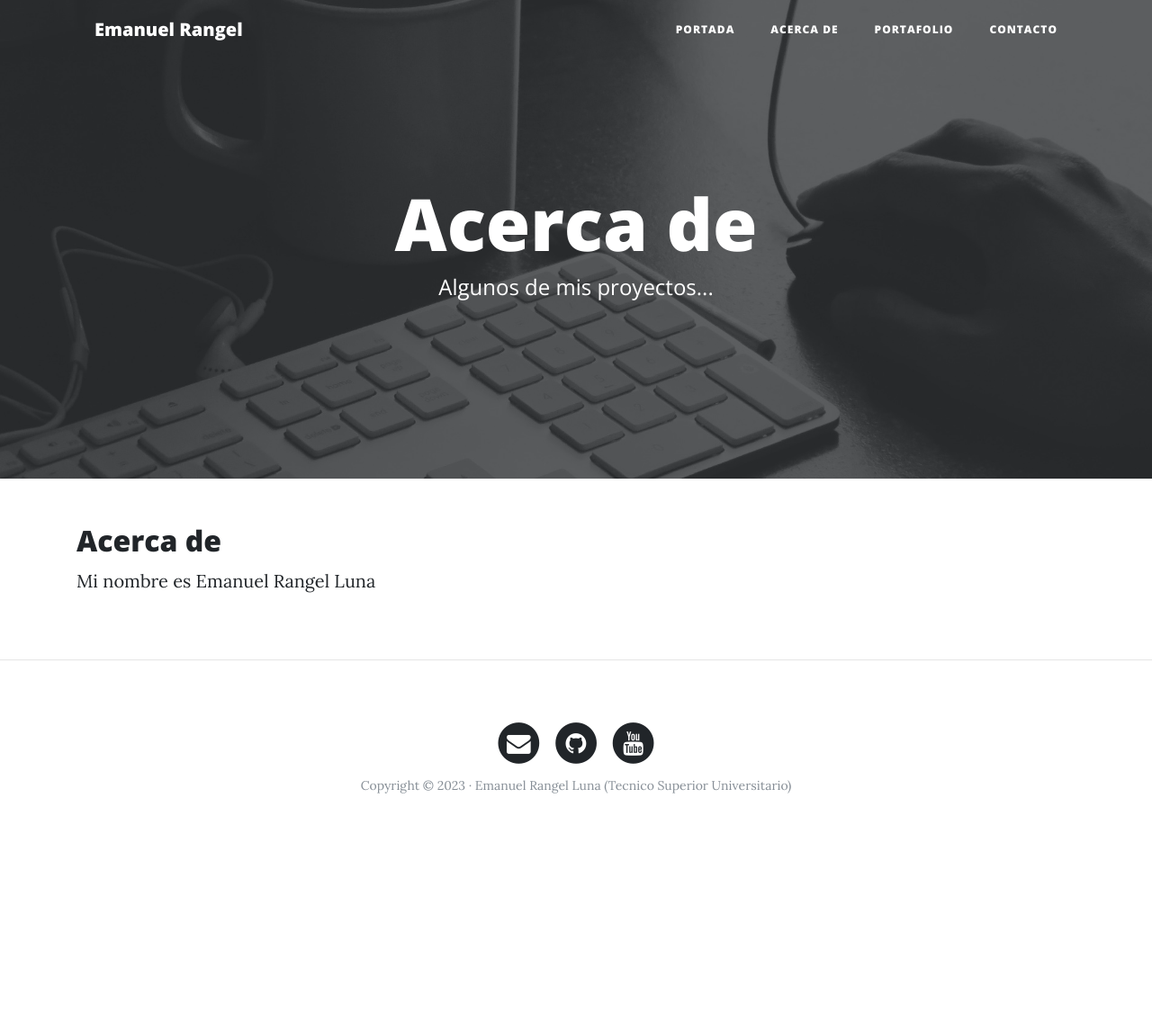
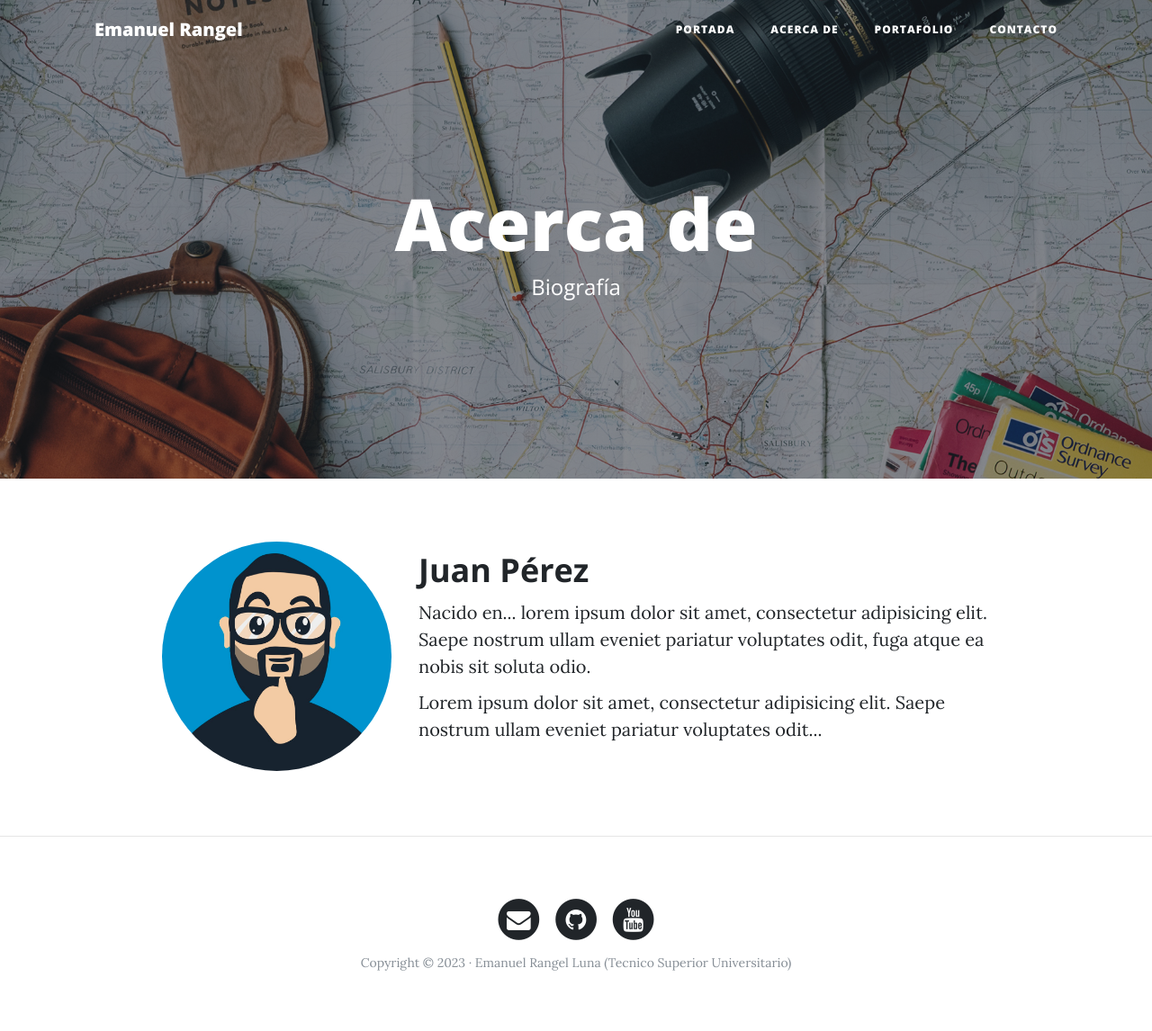
Before and after one commit to ERL151201/webpersonal_portfoliodjango, a Django app: page /about-me/ in a window 1280 px wide. Shown: the whole page at 90% size. Before the commit the page ends 882 px from the top, so only its background shows below. Run offline with Django 3.2, Linux system fonts and the light colour scheme; some libraries are stand-ins or nearby versions.

Commit message:
añadiendo urls

```diff
--- a/core/templates/core/about-me.html
+++ b/core/templates/core/about-me.html
@@ -1,6 +1,14 @@
-{% extends 'core/base.html' %} {%block title %}Portada{%endblock%} {%block background%}{%load static%}{% static 'core/img/home-bg.jpg' %} {%endblock%} {% block headers %}
-<h1> Acerca de </h1>
-<span class="subheading">Algunos de mis proyectos...</span> {%endblock%} {% block content %}
-<h2>Acerca de</h2>
-<p>Mi nombre es Emanuel Rangel Luna</p>
+{% extends 'core/base.html' %} {% block title %}Acerca de{% endblock %} {% block background %}{% load static %}{% static 'core/img/about-bg.jpg' %}{% endblock %} {% block headers %}
+<h1>Acerca de</h1>
+<span class="subheading">Biografía</span> {% endblock %} {% block content %}
+<div class="row">
+    <div class="col-lg-3 col-md-4 offset-lg-1">
+        <img class="img-fluid avatar" src="{% static 'core/img/avatar.jpg' %}" alt="">
+    </div>
+    <div class="col-lg-7 col-md-8">
+        <h2 class="section-heading">Juan Pérez</h2>
+        <p>Nacido en... lorem ipsum dolor sit amet, consectetur adipisicing elit. Saepe nostrum ullam eveniet pariatur voluptates odit, fuga atque ea nobis sit soluta odio.</p>
+        <p>Lorem ipsum dolor sit amet, consectetur adipisicing elit. Saepe nostrum ullam eveniet pariatur voluptates odit...</p>
+    </div>
+</div>
 {% endblock %}
--- a/core/templates/core/portfolio.html
+++ /dev/null
@@ -1,6 +0,0 @@
-{% extends 'core/base.html' %} {%block title %}Portafolio{%endblock%}{% block content %}
-
-<h2> Portfolio</h2>
-<p>Estos son mis proyectos</p>
-
-{% endblock %}
--- a/core/views.py
+++ b/core/views.py
@@ -20,8 +20,7 @@ def home(request):
 def about(request):
     return render(request,"core/about-me.html")
 
-def portfolio(request):
-    return render(request,"core/portfolio.html")
+
 
 def contact(request):
     return render(request, "core/contact.html")
--- a/portfolio/models.py
+++ b/portfolio/models.py
@@ -6,8 +6,10 @@ class Project(models.Model):
     title = models.CharField(max_length=200, verbose_name="Titulo")
     description = models.TextField(verbose_name="Descripcion")
     image = models.ImageField(verbose_name="Imagen", upload_to="projects")
+    link = models.URLField(verbose_name="Direccion Web",null=True, blank=True)
     created = models.DateTimeField(auto_now_add= True, verbose_name="Fecha de creacion")
     updated = models.DateTimeField(auto_now=True, verbose_name="Fecha de Edicion")
+
 
     class Meta:
         verbose_name = "proyecto"
--- a/portfolio/views.py
+++ b/portfolio/views.py
@@ -1,3 +1,7 @@
 from django.shortcuts import render
+from .models import Project
 
 # Create your views here.
+def portfolio(request):
+    projects = Project.objects.all()
+    return render(request,"portfolio/portfolio.html", {'projects': projects})
--- a/webpersonal/urls.py
+++ b/webpersonal/urls.py
@@ -15,15 +15,16 @@ Including another URLconf
 """
 from django.contrib import admin
 from django.urls import path
-from core import views
+from core import views as core_views
+from portfolio import views as portfolio_views
 
 from django.conf import settings
 
 urlpatterns = [
-    path('',views.home, name="home"),
-    path('about-me/',views.about, name="about"),
-    path('portfolio/',views.portfolio, name="portafolio"),
-    path('contact/',views.contact, name="contact"),
+    path('',core_views.home, name="home"),
+    path('about-me/',core_views.about, name="about"),
+    path('portfolio/',portfolio_views.portfolio, name="portafolio"),
+    path('contact/',core_views.contact, name="contact"),
     path('admin/', admin.site.urls),
 ]
 
```
Also changed, not shown: core/templates/core/contact.html (+11 -3 lines), portfolio/templates/portfolio/portfolio.html (added, +19 -0 lines), db.sqlite3, media/projects/20230101_061837375_iOS.jpg (added), portfolio/migrations/0002_auto_20230502_1828.py (added).
